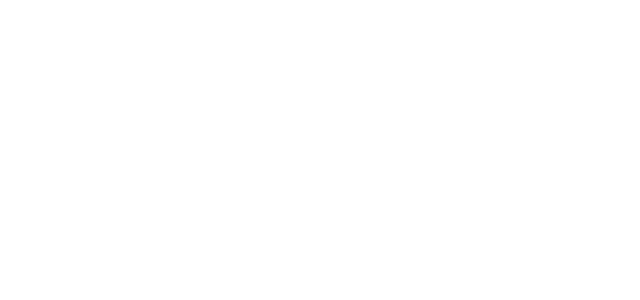
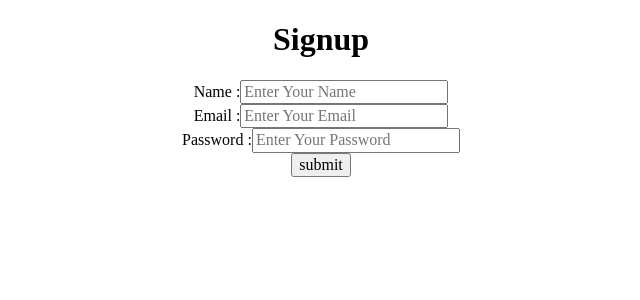
Before and after one commit to Tanayk7/Recommendation-System, a React (Create React App) app in the folder client/: page / in a window 1280 px wide. Shown: the top 300 px of the page, without its empty margins (319-959 px from the left). Built offline with nearby package versions, Linux system fonts and the light colour scheme.

Commit message:
made signup page

```diff
--- a/client/package.json
+++ b/client/package.json
@@ -9,6 +9,7 @@
     "react": "^17.0.2",
     "react-dom": "^17.0.2",
     "react-scripts": "4.0.3",
+    "tachyons": "^4.12.0",
     "web-vitals": "^1.1.2"
   },
   "scripts": {
--- a/client/src/App.js
+++ b/client/src/App.js
@@ -1,9 +1,10 @@
 import './App.css';
+import Signup from "./pages/Signup"
 
 function App() {
   return (
     <div className="App">
-
+      <Signup />
     </div>
   );
 }
--- a/client/src/index.js
+++ b/client/src/index.js
@@ -2,6 +2,7 @@
 import ReactDOM from 'react-dom';
 import './index.css';
 import App from './App';
+import "tachyons";
 
 ReactDOM.render(
   <React.StrictMode>
--- /dev/null
+++ b/client/src/pages/Signup.js
@@ -0,0 +1,55 @@
+import react from "react";
+
+class Signup extends react.Component{
+
+    constructor(){
+        super()
+        this.state = {
+            name:"",
+            email:"",
+            password:"",
+        };
+
+    }
+
+
+    inputName = (event) =>{
+        this.setState({
+            name: event.target.value
+        })
+    }
+
+    inputEmail = (event) =>{
+        this.setState({
+            email: event.target.value
+        })
+    }
+
+    inputPassword = (event) =>{
+        this.setState({
+            password: event.target.value
+        })
+    }
+
+    onSubmit = (event) =>{
+        event.preventDefault()
+        console.log(this.state.name);
+    }
+
+    render(){
+        return(
+            <div className="container tc">
+                <h1>Signup</h1>
+                <form onSubmit = {this.onSubmit}>
+                <label>Name     :</label><input type="text" value={this.state.name} onChange = {this.inputName} placeholder="Enter Your Name"></input><br/>
+                <label>Email    :</label><input type="text" value={this.state.email} onChange = {this.inputEmail} placeholder="Enter Your Email"></input><br/>
+                <label>Password :</label><input type="text" value={this.state.password} onChange = {this.inputPassword}placeholder="Enter Your Password"></input><br/>
+                <input type="submit" value="submit"></input>
+                </form>
+
+            </div>
+        )
+    }
+}
+
+export default Signup;
```
Also changed, not shown: client/src/pages/Login.js (added), 1 other file (tests, documents, lock files or other folders).
